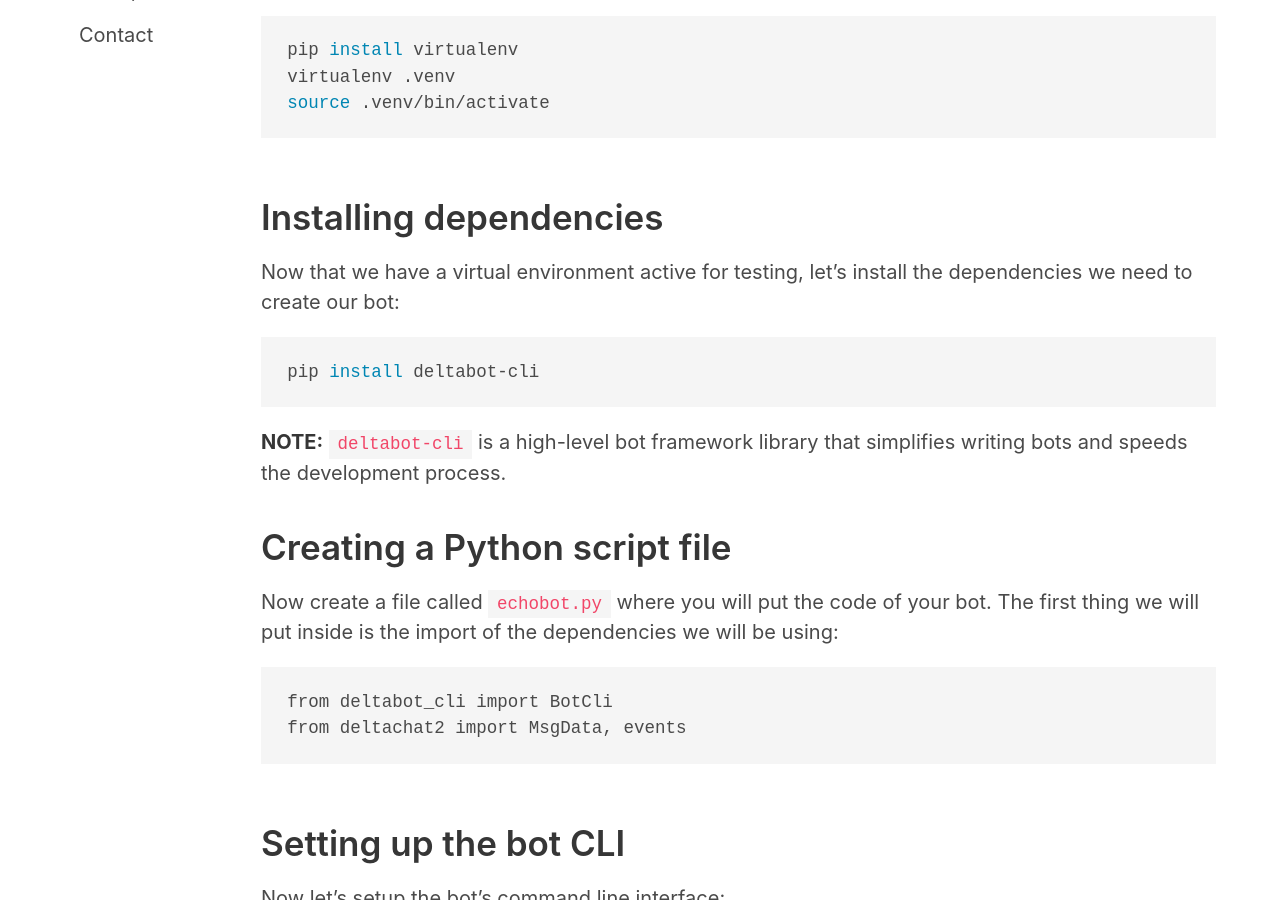
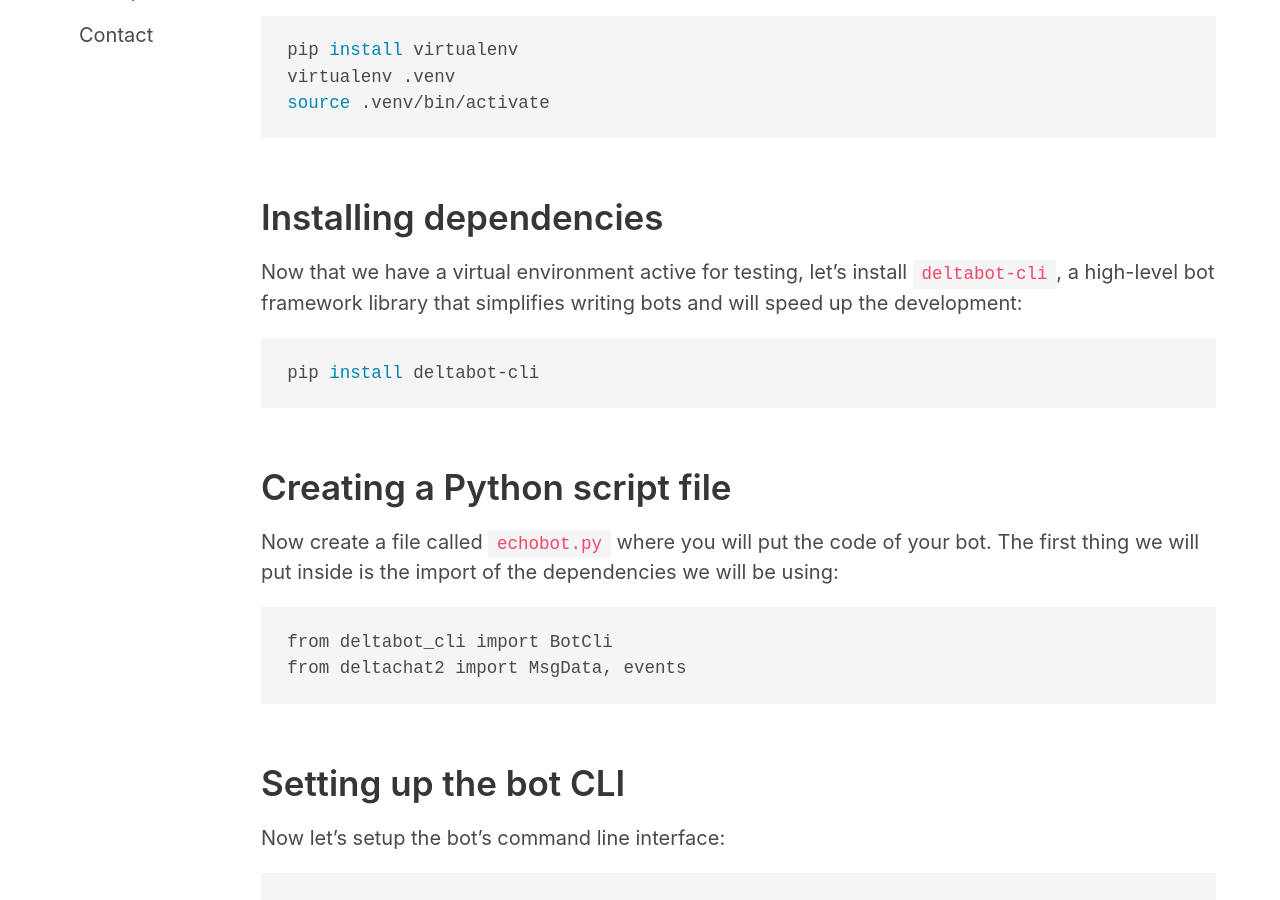
Before and after one commit to deltachat-bot/bot-pages, a Jekyll site: the page built from quickstart.md, in a window 1280 px wide and 900 px high, scrolled down 445 px. Built offline with Jekyll 4.4.1, drawn with Linux system fonts in a browser that asks for light colours.

Commit message:
tweak quickstart.md

````diff
--- a/quickstart.md
+++ b/quickstart.md
@@ -22,14 +22,12 @@ source .venv/bin/activate
 ## Installing dependencies
 
 Now that we have a virtual environment active for testing, let's
-install the dependencies we need to create our bot:
+install `deltabot-cli`, a high-level bot framework library that
+simplifies writing bots and will speed up the development:
 
 ```sh
 pip install deltabot-cli
 ```
-
-**NOTE:** `deltabot-cli` is a high-level bot framework library
-that simplifies writing bots and speeds the development process.
 
 ## Creating a Python script file
 
````
